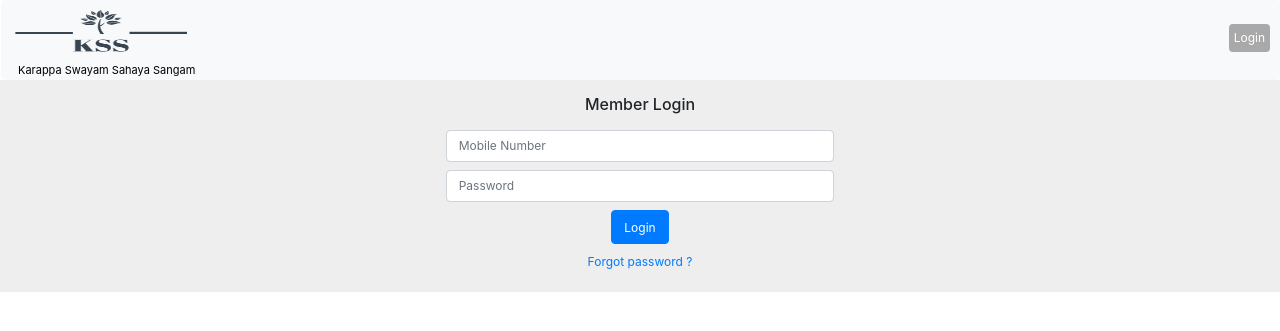
After one commit to arjunkv7/KSS-website, a Node server app: page /member-login in a window 1280 px wide. The commit adds this page. Shown: the top 331 px of the page. Run offline with Node 20, Linux system fonts and the light colour scheme; some libraries are stand-ins or nearby versions.

Commit message:
member login compleated

```diff
--- a/helpers/admin-helper.js
+++ b/helpers/admin-helper.js
@@ -79,6 +79,7 @@ module.exports = {
 
     addNewMember: (memberName, mobileNumber) => {
         return new Promise(async (resolve, reject) => {
+            let newPassword =await bcrypt.hash(mobileNumber,10)
             let member = await db.get().collection(collections.MEMBER_COLLECTION).findOne({  "mobile number": mobileNumber })
             if (member) {
                 console.log(member)
@@ -86,7 +87,7 @@ module.exports = {
                 reject(member)
             }
             else {
-                db.get().collection(collections.MEMBER_COLLECTION).insertOne({ 'member name': memberName, "mobile number": mobileNumber }, (err, data) => {
+                db.get().collection(collections.MEMBER_COLLECTION).insertOne({ 'member name': memberName, "mobile number": mobileNumber,'password':newPassword }, (err, data) => {
                     if (err) console.log(err)
 
                     else {
--- a/helpers/member-helper.js
+++ b/helpers/member-helper.js
@@ -0,0 +1,40 @@
+const bcrypt = require("bcryptjs/dist/bcrypt")
+const { response } = require("express")
+const async = require("hbs/lib/async")
+const collections = require("../configure/collections")
+const db = require("../configure/connection")
+
+module.exports = {
+
+    doMemberLogin: (mobile, password) => {
+        return new Promise(async (resolve, reject) => {
+            // let encrPassword = bcrypt.hash(password, 10)
+            let member = await db.get().collection(collections.MEMBER_COLLECTION).findOne({ "mobile number": mobile })
+            console.log(member)
+            if (member) {
+                bcrypt.compare( password,member.password, (err, data) => {
+                    if (err) {
+                        console.log(err)
+                        console.log("compare error")
+
+
+                    }
+                    else if(data) {
+                        console.log(data  +   '   jhkh')
+                        response.member = member;
+                        response.loginstatus = true
+                        resolve(response)
+                    }
+                    else {
+                        console.log("login failed")
+                        reject({ loginErr: "Wrong password" })
+                    }
+                })
+            }
+            else {
+                response.loginErr = " Invalid user name"
+                reject(response)
+            }
+        })
+    }
+}
--- a/routes/admin.js
+++ b/routes/admin.js
@@ -65,6 +65,7 @@ router.post("/admin-login", (req, res) => {
   adminHelper.doadminLogin(req.body.mobile, req.body.password).then((data) => {
     console.log(data)
     req.session.adminLogin = true;
+    req.session.loginStatus = true ;
     req.session.admin = data.admin;
     console.log(req.session.admin)
     res.render('./admin/admin-home-page', { admin: req.session.admin })
--- a/routes/members.js
+++ b/routes/members.js
@@ -1,16 +1,61 @@
 var express = require('express');
 var router = express.Router();
 var adminHelper = require('../helpers/admin-helper')
+var memberHelper = require('../helpers/member-helper')
+
+const verifiyLogin = (req, res, next) => {
+  if (req.session.loginStatus = true) next()
+
+  else {
+    res.render('./member/member-login')
+  }
+
+}
+
+
 
 /* GET users listing. */
-router.get('/', function(req, res, next) {
+router.get('/', function (req, res, next) {
 
-
-  res.render('members/member-home-page',);
+console.log(req.session.member)
+  res.render('members/member-home-page',{member:req.session.member});
 });
 
-router.get("/attendance-history",(req,res)=>{
-  res.render('./members/attendance-history.hbs')
+router.get("/attendance-history", (req, res) => {
+  res.render('./members/attendance-history.hbs',{member:req.session.member})
+})
+
+router.get('/member-login', (req, res) => {
+  if (req.session.memberLogin == true) {
+    res.render('./members/member-home-page', { message: "You are already loged in" ,member:req.session.member})
+  } else {
+    res.render('./members/member-login')
+  }
+})
+
+router.post('/member-login', (req, res) => {
+  let mobileNum = req.body.mobile;
+  let password = req.body.password;
+  console.log(req.body)
+  memberHelper.doMemberLogin(mobileNum, password).then((result) => {
+    if (result) {
+      req.session.member = result.member;
+      req.session.loginStatus = true;
+      req.session.memberLogin = true;
+      console.log('session created')
+      res.render('./members/member-home-page', { member: result.member })
+    }
+  }).catch((data) => {
+    if (data) {
+      res.render('./members/member-login', { loginErr: data.loginErr })
+    }
+  })
+
+})
+
+router.get('/logout',(req,res)=>{
+  req.session.destroy()
+  res.redirect('/')
 })
 
 module.exports = router;
--- /dev/null
+++ b/views/members/member-login.hbs
@@ -0,0 +1,46 @@
+<section class=" topmargin" style="background-color: #eee;">
+    <div class="container col-md-4 text-center " style="border-radius:15px ;">
+        <div class="pt-1 ">
+            <h6>Member Login</h6>
+        </div>
+
+        <div class="pt-1  pb-1">
+            <div class="form-group ">
+
+                {{#if err}}
+                <p class="error text-danger " style="font-size:12px ;">{{err}}</p>
+                {{/if}}
+
+
+                <form action="/member-login" method="POST">
+                    {{#if loginErr}}
+                    <p class="error text-danger " style="font-size:12px ;">{{loginErr}}</p>
+                    {{/if}}
+
+                    <div class="p-1">
+                        <input class="form-control " style="font-size:12px ;" type="number" required
+                            placeholder="Mobile Number" name="mobile">
+                    </div>
+
+                    <div class="p-1 ">
+                        <input class="form-control " style="font-size:12px ;" type="password" required
+                            placeholder="Password" name="password">
+                    </div>
+
+                    <div class="p-1">
+                        <input type="submit" value="Login" style="font-size:12px ;" class="btn btn-primary pt-2">
+                    </div>
+
+
+                </form>
+                <a class="p-2" href="" style="font-size:12px ;">Forgot password ?</a><br>
+                {{!-- <a class="p-2" href="/member-signup" style="font-size:12px ;">Admin Sign Up</a><br> --}}
+
+
+
+            </div>
+        </div>
+
+
+    </div>
+</section>
--- a/views/partials/admin-header.hbs
+++ b/views/partials/admin-header.hbs
@@ -15,9 +15,7 @@
       <h3>{{admin}} </h3>
       <ul>
 
-        <li>
-          <a href="#">Edit profile</a>
-        </li>
+
         <li>
           <a href="/admin/logout">Logout</a>
         </li>
--- a/views/partials/member-header.hbs
+++ b/views/partials/member-header.hbs
@@ -12,14 +12,12 @@
       <img src="" >
     </div>
     <div class="menu ">
-      <h3>{{member}} </h3>
+      <h3>{{this.[member name]}} </h3>
       <ul>
 
+
         <li>
-          <a href="#">Edit profile</a>
-        </li>
-        <li>
-          <a href="#">Logout</a>
+          <a href="/logout">Logout</a>
         </li>
       </ul>
     </div>
@@ -28,7 +26,7 @@
   </div>
 
   {{else}}
-  <a href="" class="btn action login-btn text-white  p-1 " onclick=""
+  <a href="/member-login" class="btn action login-btn text-white  p-1 " onclick=""
     style="background-color: darkgrey; font-size: 12px;">Login</a>
 
   {{/if}}
```
Also changed, not shown: views/members/member-home-page.hbs (+5 -2 lines).
